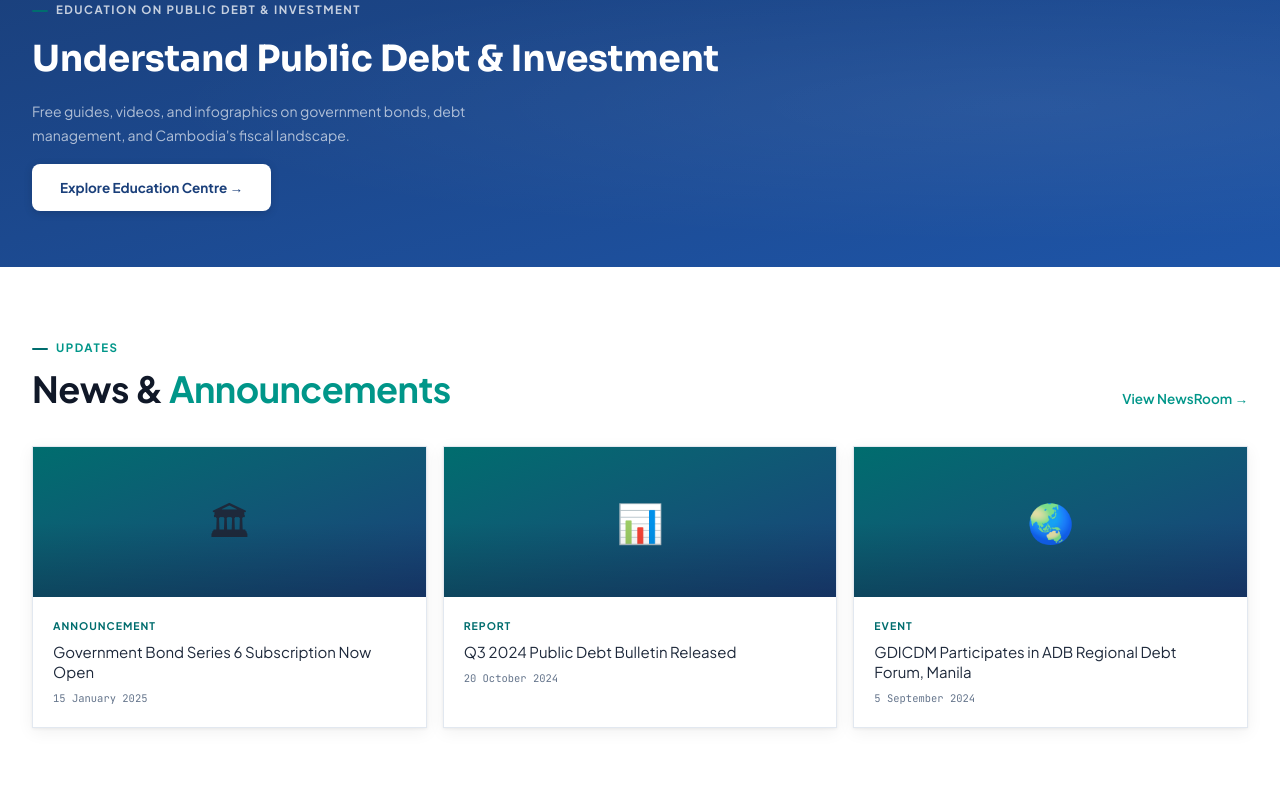
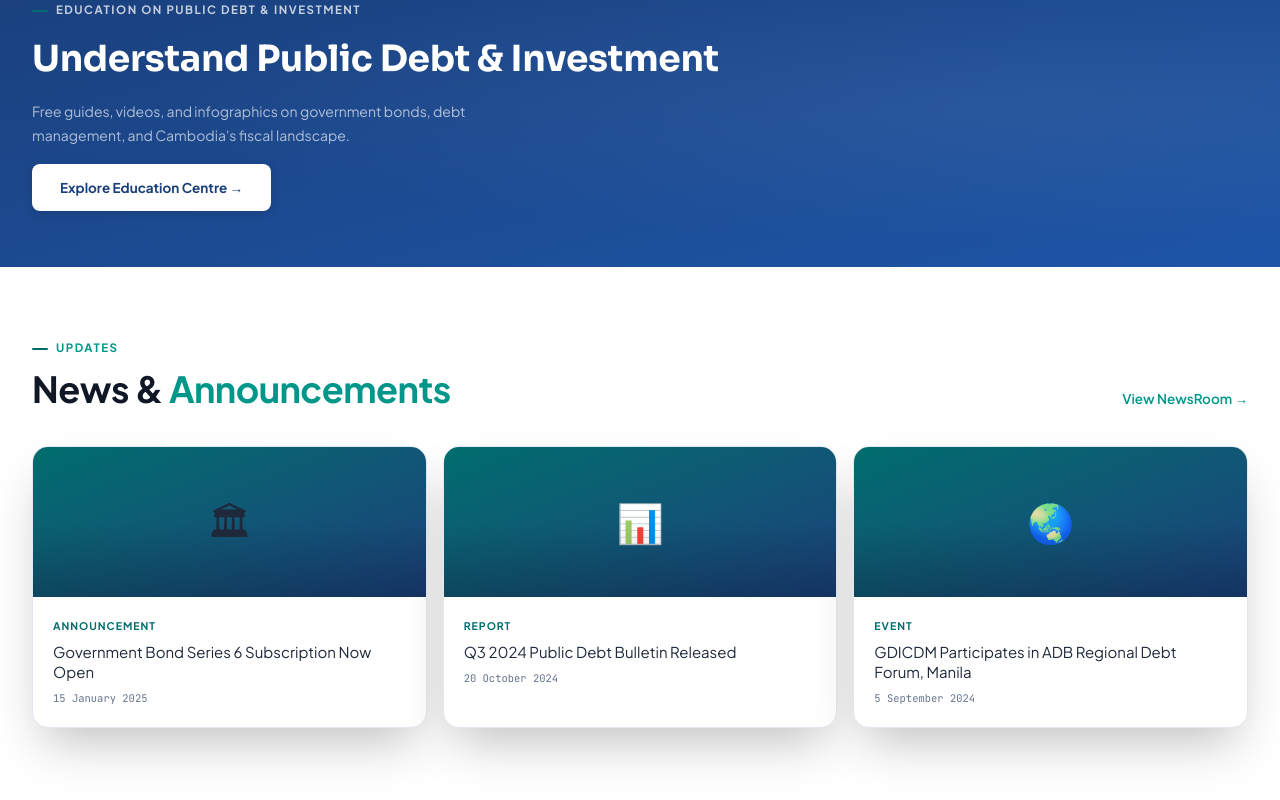
Before and after one commit to Pitou911/gdicdm-frontend, a React (Vite) app: page / in a window 1280 px wide. Shown: the part 1662-2462 px from the top of the page. Built offline with nearby package versions, Linux system fonts and the light colour scheme.

Commit message:
add rounded tailwindcss into NewsCard

```diff
--- a/index.html
+++ b/index.html
@@ -2,7 +2,7 @@
 <html lang="en">
   <head>
     <meta charset="UTF-8" />
-    <link rel="icon" type="image/svg+xml" href="/favicon.svg" />
+    <link rel="icon" type="image/svg+xml" href="/mef_logo.png" />
     <meta name="viewport" content="width=device-width, initial-scale=1.0" />
     <title>gdicdm-tailwind</title>
     <link href="https://fonts.googleapis.com/css2?family=Plus+Jakarta+Sans:ital,wght@0,300;0,400;0,500;0,600;0,700;0,800;1,400&family=Sora:wght@300;400;500;600;700;800&family=JetBrains+Mono:wght@300;400;500&display=swap" rel="stylesheet">
--- a/src/components/NewsCard.jsx
+++ b/src/components/NewsCard.jsx
@@ -1,6 +1,6 @@
 export default function NewsCard({ icon, category, title, date, onClick}){
     return (
-        <div className="bg-white border border-light-2 rounded-radius-sm overflow-hidden cursor-pointer transition-all duration-200 shadow-(--shadow-sm) hover:shadow-(--shadow-md) hover:-translate-y-0.5 hover:border-teal-3" onClick={onClick}>
+        <div className="bg-white border border-light-2 rounded-2xl overflow-hidden cursor-pointer transition-all duration-200 shadow-2xl hover:shadow-(--shadow-md) hover:-translate-y-0.5 hover:border-teal-3" onClick={onClick}>
             <div className="h-37.5 bg-linear-to-br from-teal to-blue flex items-center justify-center text-[38px] relative after:content-[''] after:absolute after:bottom-0 after:left-0 after:right-0 after:h-1/2 after:bg-[linear-gradient(transparent,rgba(0,0,0,0.2))]">{icon}</div>
             <div className="p-5">
                 <div className="text-[10.5px] font-bold tracking-[1px] uppercase text-teal mb-2">{category}</div>
```
